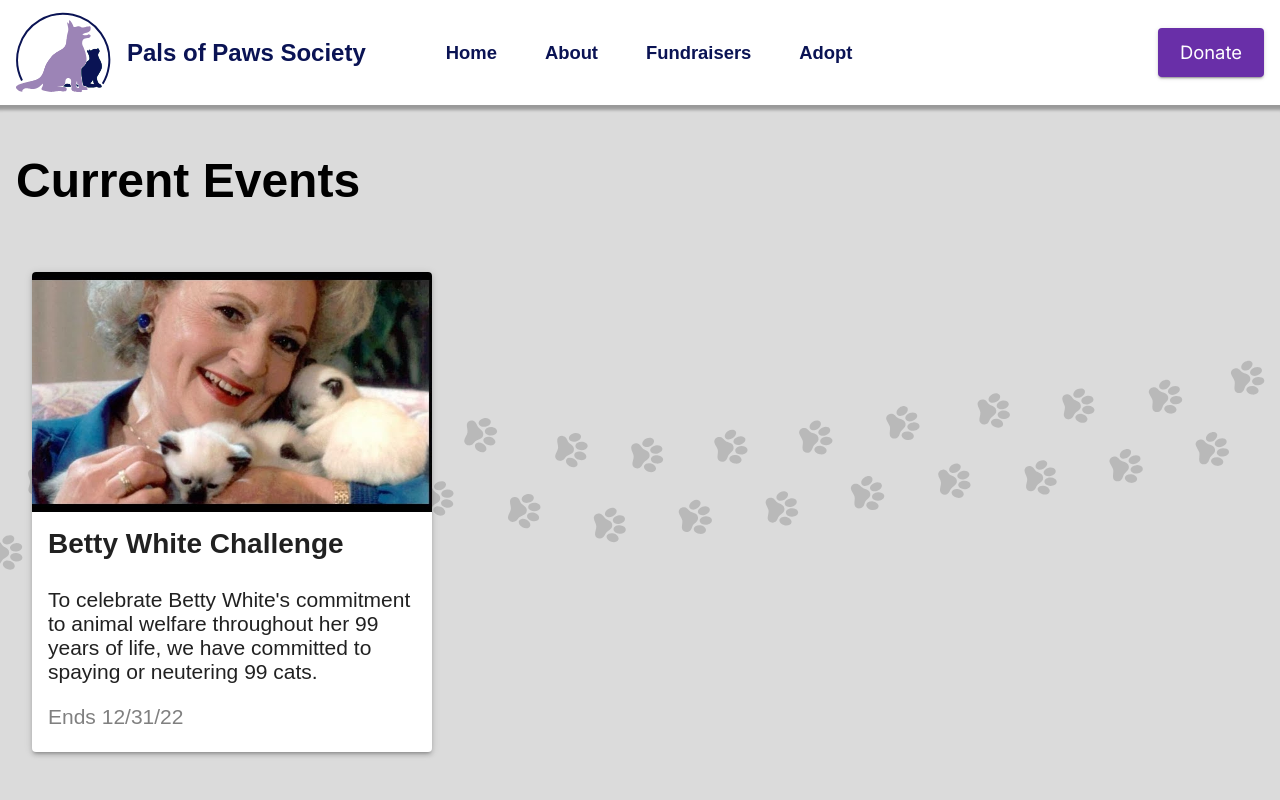
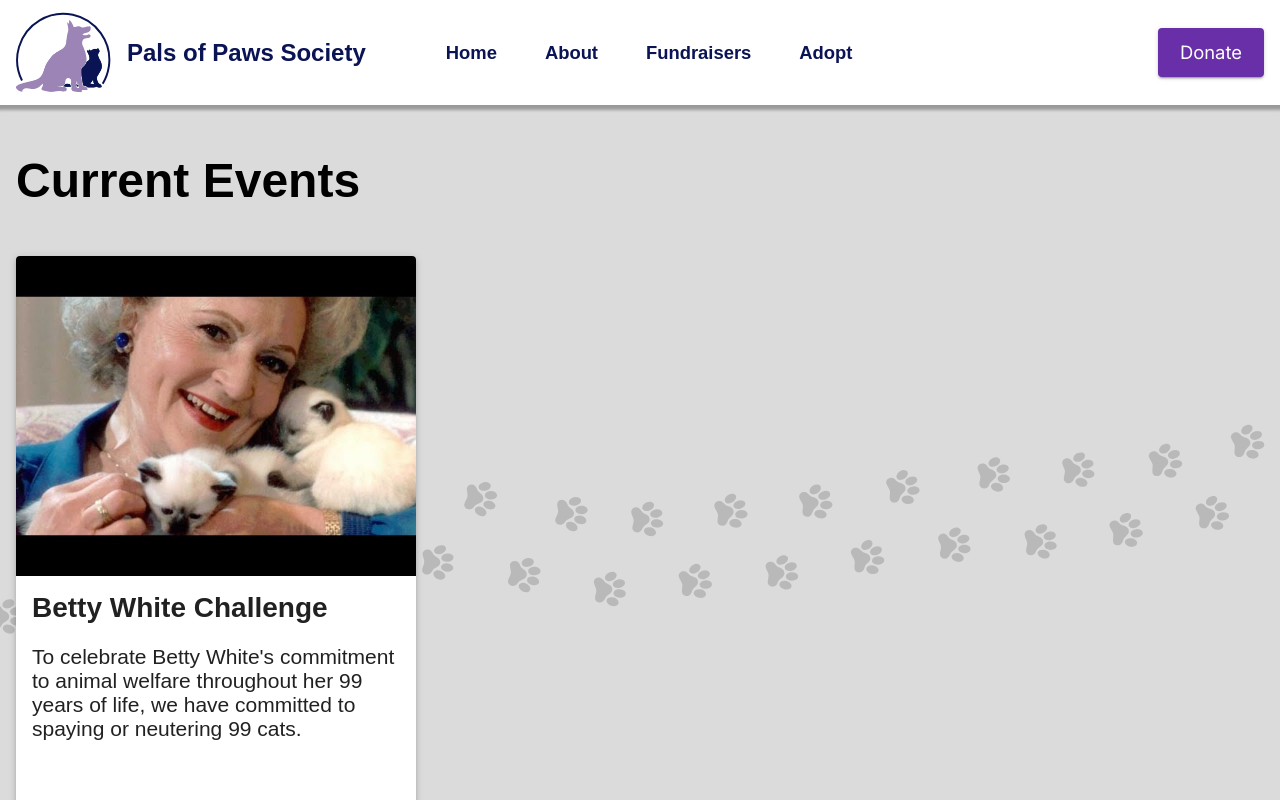
Before and after one commit to WVAviator/pals-of-paws-society, a Next.js app: page /fundraisers in a window 1280 px wide. Shown: the top 800 px of the page. Built offline with nearby package versions, Linux system fonts and the light colour scheme; a web font is replaced by a local one.

Commit message:
fit content in event card

```diff
--- a/components/content/EventCard.module.scss
+++ b/components/content/EventCard.module.scss
@@ -1,23 +1,31 @@
 @use "/styles/variables" as *;
 
 .card {
-	width: min(25rem, 95vw);
-	height: 30rem;
+	width: min(25rem, 90vw);
+	height: 40rem;
 	border-radius: 0.625rem;
 	overflow: hidden;
 	position: relative;
 
 	h1 {
 		font-size: 1.75rem;
-		margin-bottom: 1em;
+		margin: 0;
 	}
 
 	p {
-		margin-bottom: 1em;
+		margin: 0;
 	}
 
 	&Text {
 		padding: $padding-section;
+		display: flex;
+		height: 50%;
+
+		gap: 1em;
+		flex-direction: column;
+		> *:last-child {
+			margin-top: auto;
+		}
 	}
 }
 
--- a/components/page-sections/EventContent.module.scss
+++ b/components/page-sections/EventContent.module.scss
@@ -11,8 +11,11 @@
 	display: flex;
 	align-items: center;
 
-	overflow-x: scroll;
-	padding: $padding-section;
+	justify-content: center;
+
+	@include mq-desktop {
+		justify-content: space-between;
+	}
 
 	gap: 2rem;
 }
```
